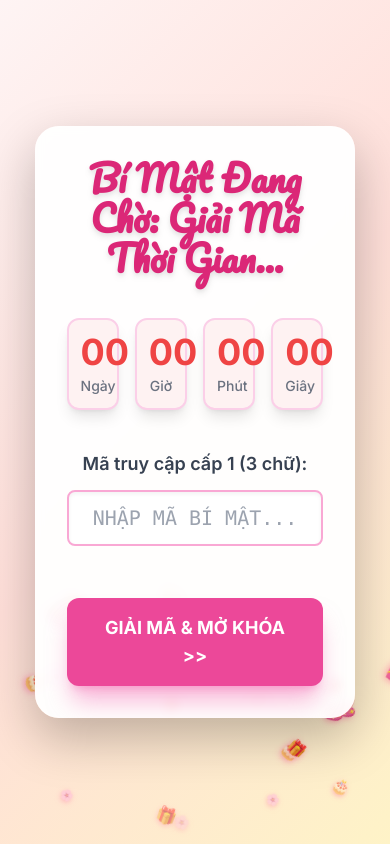
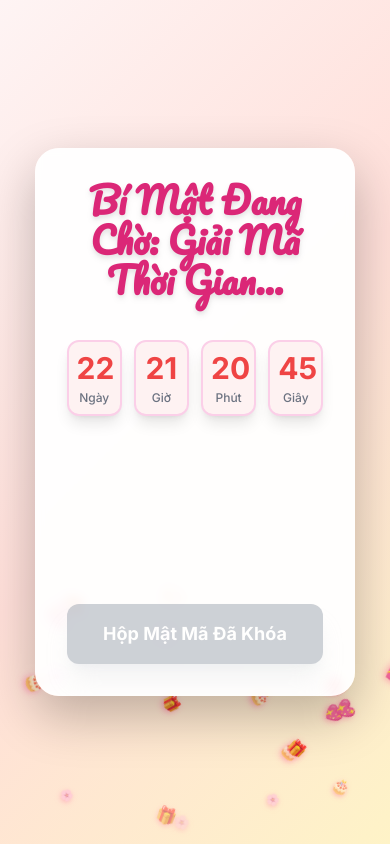
Before and after one commit to nguyennamkr/gif, a plain HTML site: page hpbd/index.html in a window 390 px wide. Drawn offline with nearby package versions, Linux system fonts and the light colour scheme.

Commit message:
Update index.html

```diff
--- a/hpbd/index.html
+++ b/hpbd/index.html
@@ -114,22 +114,27 @@
                 Bí Mật Đang Chờ: Giải Mã Thời Gian...
             </h1>
 
-            <!-- Countdown Timer --><div id="countdown-display" class="grid grid-cols-4 gap-4 mb-10">
-                <div class="p-3 bg-red-50 rounded-xl shadow-lg border-2 border-pink-200">
-                    <div id="days" class="text-4xl md:text-5xl font-bold text-red-500">00</div>
-                    <div class="text-sm font-medium text-gray-500 mt-1">Ngày</div>
+            <!-- Countdown Timer -->
+            <div id="countdown-display" class="grid grid-cols-4 gap-3 md:gap-4 mb-10">
+                <div class="p-2 sm:p-3 bg-red-50 rounded-xl shadow-lg border-2 border-pink-200">
+                    <!-- FIX: Giảm kích thước số đếm trên mobile -->
+                    <div id="days" class="text-3xl sm:text-4xl md:text-5xl font-bold text-red-500">00</div>
+                    <div class="text-xs sm:text-sm font-medium text-gray-500 mt-1">Ngày</div>
                 </div>
-                <div class="p-3 bg-red-50 rounded-xl shadow-lg border-2 border-pink-200">
-                    <div id="hours" class="text-4xl md:text-5xl font-bold text-red-500">00</div>
-                    <div class="text-sm font-medium text-gray-500 mt-1">Giờ</div>
+                <div class="p-2 sm:p-3 bg-red-50 rounded-xl shadow-lg border-2 border-pink-200">
+                    <!-- FIX: Giảm kích thước số đếm trên mobile -->
+                    <div id="hours" class="text-3xl sm:text-4xl md:text-5xl font-bold text-red-500">00</div>
+                    <div class="text-xs sm:text-sm font-medium text-gray-500 mt-1">Giờ</div>
                 </div>
-                <div class="p-3 bg-red-50 rounded-xl shadow-lg border-2 border-pink-200">
-                    <div id="minutes" class="text-4xl md:text-5xl font-bold text-red-500">00</div>
-                    <div class="text-sm font-medium text-gray-500 mt-1">Phút</div>
+                <div class="p-2 sm:p-3 bg-red-50 rounded-xl shadow-lg border-2 border-pink-200">
+                    <!-- FIX: Giảm kích thước số đếm trên mobile -->
+                    <div id="minutes" class="text-3xl sm:text-4xl md:text-5xl font-bold text-red-500">00</div>
+                    <div class="text-xs sm:text-sm font-medium text-gray-500 mt-1">Phút</div>
                 </div>
-                <div class="p-3 bg-red-50 rounded-xl shadow-lg border-2 border-pink-200">
-                    <div id="seconds" class="text-4xl md:text-5xl font-bold text-red-500">00</div>
-                    <div class="text-sm font-medium text-gray-500 mt-1">Giây</div>
+                <div class="p-2 sm:p-3 bg-red-50 rounded-xl shadow-lg border-2 border-pink-200">
+                    <!-- FIX: Giảm kích thước số đếm trên mobile -->
+                    <div id="seconds" class="text-3xl sm:text-4xl md:text-5xl font-bold text-red-500">00</div>
+                    <div class="text-xs sm:text-sm font-medium text-gray-500 mt-1">Giây</div>
                 </div>
             </div>
 
@@ -181,19 +186,23 @@
                 </svg>
             </div>
 
-            <!-- Main Title adjusted line-height in CSS --><h1 class="text-3xl sm:text-4xl lg:text-5xl font-extrabold text-red-500 mb-6 pacifico-font animate-pulse extra-loose-line">
+            <!-- Main Title adjusted line-height in CSS -->
+            <h1 class="text-3xl sm:text-4xl lg:text-5xl font-extrabold text-red-500 mb-6 pacifico-font animate-pulse extra-loose-line">
                 Happy Birthday My Dear! 🥳
             </h1>
-            <p class="text-xl text-gray-700 mb-6 leading-relaxed p-4 bg-yellow-50 rounded-xl border-l-4 border-red-400">
+            <!-- FIX: Giảm text-xl thành text-lg trên mobile -->
+            <p class="text-lg sm:text-xl text-gray-700 mb-6 leading-relaxed p-4 bg-yellow-50 rounded-xl border-l-4 border-red-400">
                 Chúc mừng sinh nhật, cô gái tuyệt vời! Anh đã chuẩn bị điều này thật lâu rồi. Mỗi giây phút đếm ngược đều là sự háo hức chờ đợi để gửi lời chúc này đến em.
             </p>
-            <p class="text-2xl font-semibold text-pink-600 mb-8 p-3 italic">
+            <!-- FIX: Giảm text-2xl thành text-xl trên mobile -->
+            <p class="text-xl sm:text-2xl font-semibold text-pink-600 mb-8 p-3 italic">
                 Cầu mong em có một tuổi mới tràn đầy niềm vui, tiếng cười, và những điều tuyệt vời nhất.
             </p>
             <p class="text-gray-500 text-base">
                 Và nhân tiện, đây là cơ hội để anh nói rằng:
             </p>
-            <p class="text-3xl font-black text-pink-800 mt-4 animate-bounce">
+            <!-- FIX: Giảm text-3xl thành text-2xl trên mobile -->
+            <p class="text-2xl sm:text-3xl font-black text-pink-800 mt-4 animate-bounce">
                 Anh rất thích được theo đuổi em. Rất, rất nhiều. ❤️
             </p>
         </div>
@@ -203,7 +212,7 @@
     <!-- JavaScript for Countdown, Effects, and Layer Switching --><script type="module">
         // >>> EASY-TO-EDIT TARGET DATE CONFIGURATION <<<
         const TARGET_DAY = 29; // Day (e.g., 29)
-        const TARGET_MONTH_1_INDEXED = 10; // Month (1 = Jan, 12 = Dec)
+        const TARGET_MONTH_1_INDEXED = 11; // Month (1 = Jan, 12 = Dec)
         const TARGET_YEAR_OVERRIDE = 2025; // Fixed year. Set to null to use current year.
         // >>> END CONFIGURATION <<<
 
```
